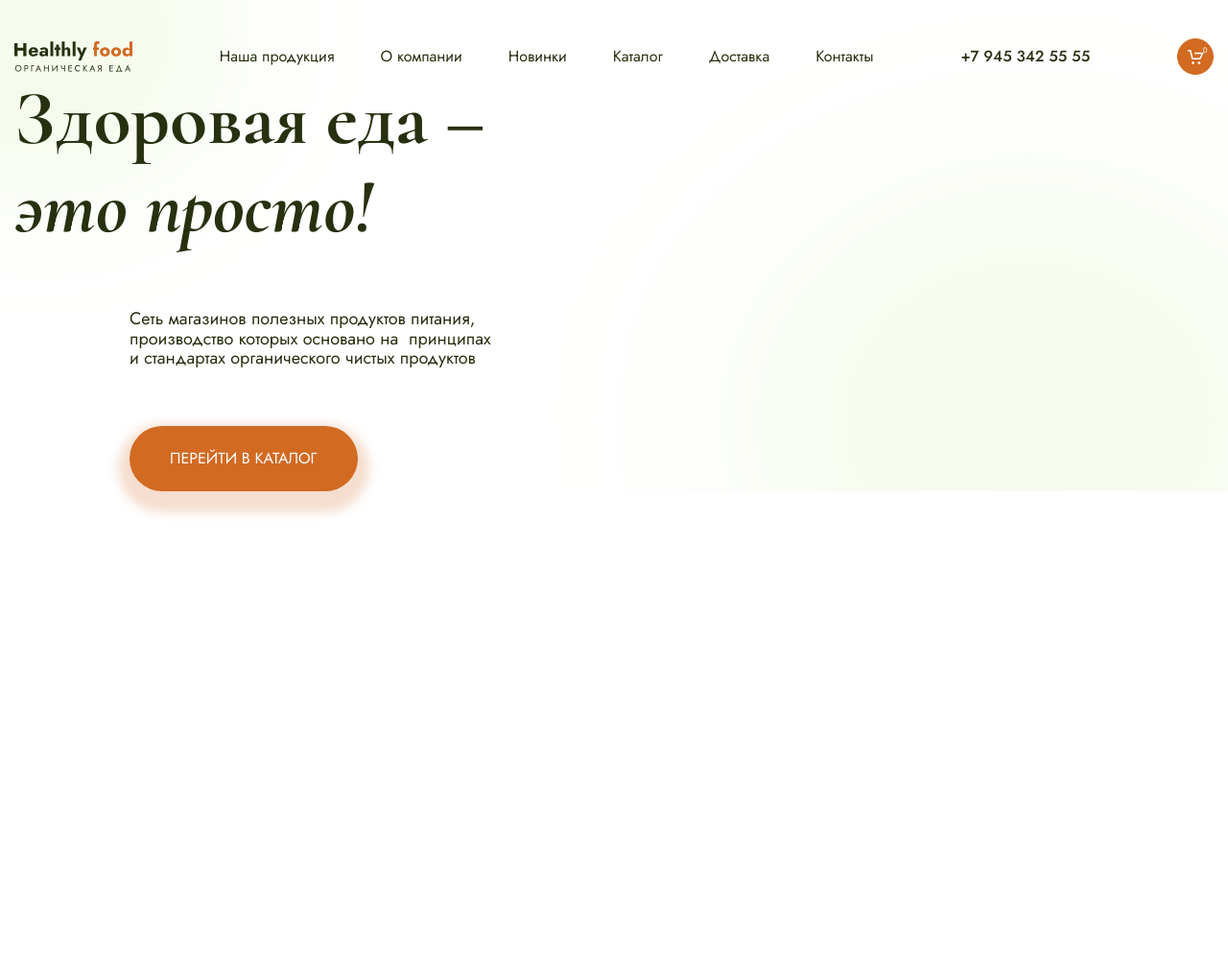
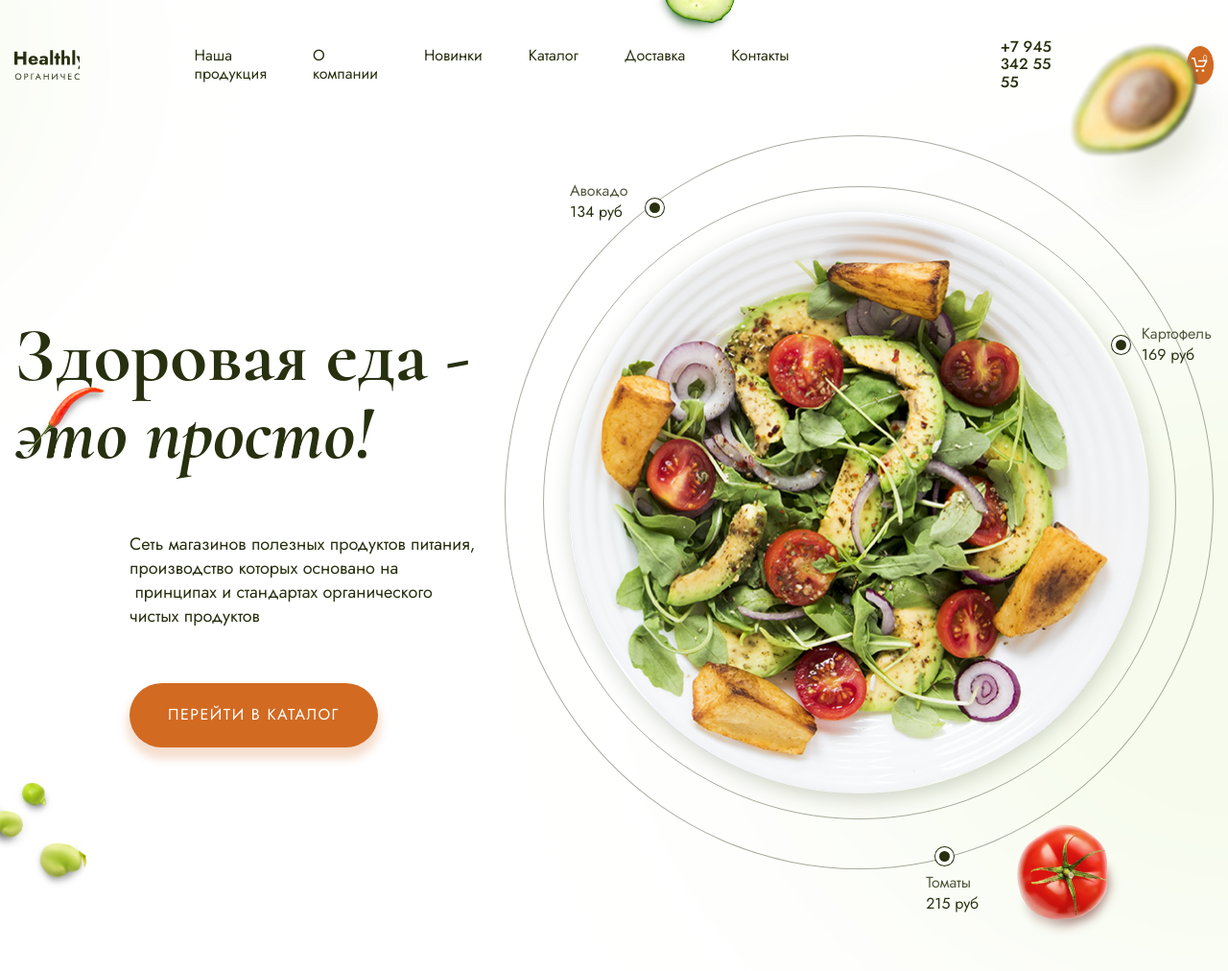
Before and after one commit to E1ena1/Module02-Shop, a website built with webpack: page src/index.html in a window 1280 px wide. Shown: the whole page at 96% size. Before the commit the page ends 800 px from the top, so only its background shows below. Built offline with nearby package versions, Linux system fonts and the light colour scheme.

Commit message:
main page

```diff
--- a/src/index.html
+++ b/src/index.html
@@ -38,20 +38,44 @@
            </button>
        </header>
        <div class="container">
+           <div class="main__flex">
                <div class="main__text">
                    <h1 class="title title_block">
-             Здоровая еда &ndash;
+                        Здоровая еда -
                         <span class="title__span">это просто!</span>
                    </h1>
                    <div class="main__item">
-                <p class="description description_size-s">Сеть магазинов полезных продуктов питания, производство которых основано на &nbsp;принципах и стандартах органического чистых продуктов
+                       <p class="description description_size-s">
+                            Сеть магазинов полезных продуктов питания, производство которых основано на &nbsp;принципах и стандартах органического чистых продуктов
                        </p>
                        <div class="main__link">
                             <a href="#" class="link">Перейти в каталог</a>
                        </div>
                    </div>
                </div>
+               <div class="main__cover">
+                   <div class="main__line">
+                       <div class="main__image_shadow">
+                           <img class="main__image" src="images/plate.png" alt="Здоровая еда">
                        </div>
+                   </div>
+                   <button class="main__btn main__btn_1" type="button">
+                       <span class="main__food">Авокадо</span> 134 руб
+                   </button>
+                   <button class="main__btn main__btn_2" type="button">
+                       <span class="main__food">Картофель</span> 169 руб
+                   </button>
+                   <button class="main__btn main__btn_3" type="button">
+                       <span class="main__food">Томаты</span> 215 руб
+                   </button>
+               </div>
+           </div>
+       </div>
+       <img class="main__cucumber" src="images/cucumber.png" alt="Огурчик">
+       <img class="main__avocado" src="images/avocado.png" alt="Авокадо">
+       <img class="main__tomato" src="images/tomato.png" alt="Томат">
+       <img class="main__pepper" src="images/pepper.png" alt="Перец">
+       <img class="main__beans" src="images/beans.png" alt="Бобы">
    </div>
 </body>
 </html>
--- a/src/styles/main.scss
+++ b/src/styles/main.scss
@@ -18,11 +18,12 @@ body {
 
 .header {
     max-width: 1440px;
-    margin: 0 auto;
+    margin: 0 auto 4.6rem;
     padding: 4rem 15px 0 15px;
     display: flex;
-    justify-content: space-between;
+    //justify-content: space-between;
     align-items: center;
+    gap: 12rem;
     &__nav {
         display: flex;
         list-style-type: none;
@@ -41,14 +42,15 @@ body {
         color: $green;
         font-weight: 500;
         text-decoration: none;
+        padding-left: 10rem;
         &:hover {
             color: $orange;
         }
     }
     &__cart {
         display: block;
-        width: 3.8rem;
-        height: 3.8rem;
+        width: 4rem;
+        height: 4rem;
         border-radius: 100%;
         border: 1px solid $orange;
         background-color: $orange;
@@ -70,6 +72,7 @@ body {
         right: .55rem;
     }
 }
+
 .logo {
     display: block;
     background-image: url(../images/logo.svg);
@@ -78,51 +81,214 @@ body {
     width: 12.3rem;
     height: 3.2rem;
 }
+
 .container {
     max-width: 1440px;
     margin: 0 auto;
     padding-left: 15px;
     padding-right: 15px;
 }
+
 .main {
     background-image: url(../images/main.png);
     background-size: cover;
     background-position-x: center;
+    position: relative;
+    padding-bottom: 187px;
+    overflow-x: hidden;
+
+    &__text {
+        padding-top: 18.4rem;
+        display: flex;
+        flex-direction: column;
+        gap: 3rem;
+    }
+
     &__item {
         margin-left: 12rem;
         max-width: 378px;
-        margin-top: 6rem;
+        margin-top: 2rem;
     }
+
     &__link {
-        margin-top: 6rem;
+        margin-top: 5.7rem;
+    }
+
+    &__flex {
+        display: flex;
+        justify-content: space-between;
+        gap: 30px;
+    }
+
+    &__cover {
+        flex-basis: 763px;
+        height: 763px;
+        border: 1px solid rgba($green, 0.4);
+        border-radius: 100%;
+        display: flex;
+        flex-direction: column;
+        justify-content: center;
+        align-items: center;
+        position: relative;
+    }
+
+    &__line {
+        width: 658px;
+        height: 658px;
+        border: 1px solid rgba($green, 0.4);
+        border-radius: 100%;
+        display: flex;
+        flex-direction: column;
+        justify-content: center;
+        align-items: center;
+    }
+    &__image_shadow {
+        width: 92%;
+        border-radius: 100%;
+        box-shadow: 1px 6px 20px 0 rgba(39, 48, 15, 0.2);
+    }
+
+    &__image {
+        width: 100%;
+        height: 100%;
+    }
+
+    &__btn {
+        background-color: transparent;
+        border: none;
+        padding: 0;
+        position: absolute;
+        color: $green;
+        text-align: left;
+        &:hover {
+            &::before {
+                background-color: $orange;
+                box-shadow: 0 0 0 4px $white, 0 0 0 5px $orange;
+                cursor: pointer;
+                transition: 0.1s;
             }
         }
+        &::before {
+            content: '';
+            background-color: $green;
+            width: 11px;
+            height: 11px;
+            box-shadow: 0 0 0 4px $white, 0 0 0 5px $green;
+            border-radius: 100%;
+            position: absolute;
+        }
+
+        &_1 {
+            top: 43px;
+            left: 67px;
+
+            &::before {
+                top: 26px;
+                left: 83px;
+            }
+        }
+
+        &_2 {
+            top: 192px;
+            right: 1px;
+
+            &::before {
+                top: 20px;
+                right: 89px;
+            }
+        }
+
+        &_3 {
+            bottom: -46px;
+            right: 244px;
+
+            &::before {
+                bottom: 53px;
+                right: 30px;
+            }
+        }
+    }
+
+    &__food {
+        display: block;
+        color: rgba($green, 0.8);
+        line-height: 2.7rem;
+    }
+
+    &__cucumber {
+        position: absolute;
+        top: -50px;
+        left: 681px;
+        width: 86px;
+        height: 92px;
+    }
+
+    &__avocado {
+        position: absolute;
+        top: 43px;
+        right: -17px;
+        width: 183px;
+        height: 194px;
+    }
+
+    &__tomato {
+        position: absolute;
+        bottom: 11.5rem;
+        right: 11.1rem;
+        width: 11rem;
+    }
+
+    &__pepper {
+        position: absolute;
+        top: 400px;
+        left: 28px;
+        width: 86px;
+        height: 72px;
+    }
+
+    &__beans {
+        position: absolute;
+        bottom: 166px;
+        left: 0px;
+        width: 93px;
+        height: 113px;
+    }
+}
+
 .title {
         font-family: $font-cormorant;
         font-weight: 700;
         font-size: 8rem;
         margin: 0;
+
         &__span {
             font-style: italic;
         }
+
         &_block {
             .title__span {
                 display: block;
+                line-height: 7rem;
             }
         }
     }
+
 .description {
+        line-height: 2.5rem;
+
         &_size-s {
             font-size: 1.8rem;
         }
     }
+
 .link {
         color: $white;
         text-transform: uppercase;
-    padding: 2.5rem 4.2rem;
+        padding: 2.4rem 4rem;
         background-color: $orange;
-    box-shadow: 0px 1rem 1.1rem 1.2rem rgba(207, 92, 13, 0.2);
+        box-shadow: 0 0.9rem 1rem 0.3rem rgb(207 92 13 / 20%);
         text-decoration: none;
         border-radius: 3.9rem;
         display: inline-block;
+        letter-spacing: .15rem;
     }
```
Also changed, not shown: dist/images/15b94604ed1dcbe7a798.png (added), dist/images/52142f75f8c08569bd31.png (added), dist/images/5bf1f5c5a9c66edba87e.png (added), dist/images/7d241e310cc25a6ea752.png (added), dist/images/7d906260188991b0ea3b.png (added), dist/images/b449854052ec6d85aff4.png (added), dist/index.html, dist/styles/main.css, src/images/avocado.png (added), src/images/beans.png (added), src/images/cucumber.png (added), src/images/kkkkkkkkkkkkkkkkkkkavocado.png (added), src/images/pepper.png (added), src/images/plate.png (added), 1 more files. Lines whose indentation alone changed are shown as unchanged.
